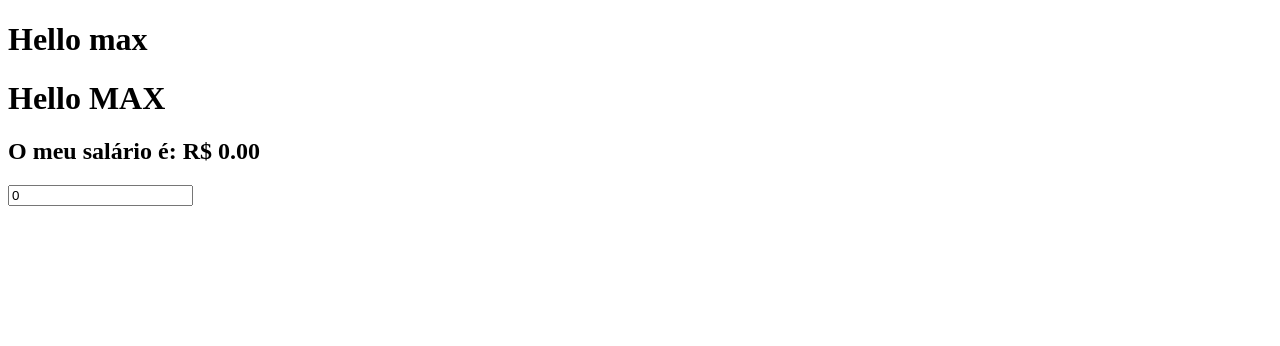
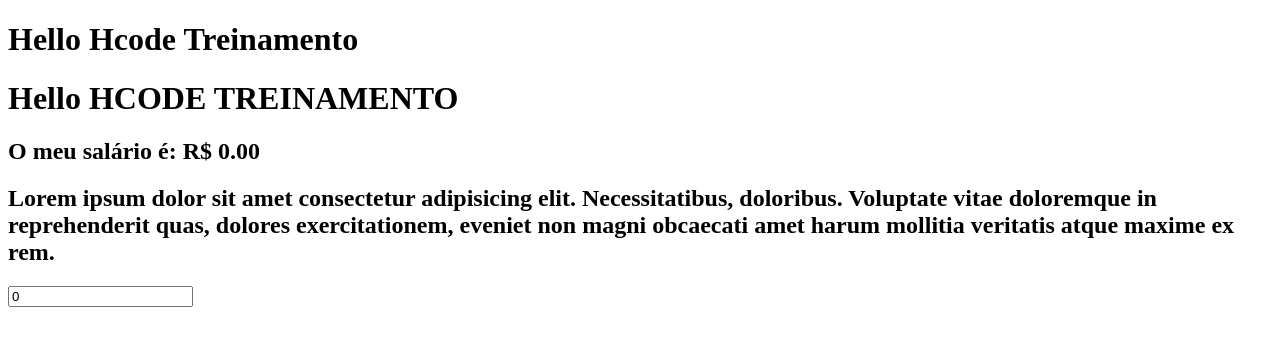
Before and after one commit to maxsanttos/Curso-Vuejs, a plain HTML site: page Curso-Vuejs-master/Filtro/index.html in a window 1280 px wide. Drawn offline with nearby package versions, Linux system fonts and the light colour scheme.

Commit message:
atualização

```diff
--- a/Curso-Vuejs-master/Filtro/index.html
+++ b/Curso-Vuejs-master/Filtro/index.html
@@ -16,6 +16,8 @@
 
         <h2>O meu salário é: {{salary | real}}</h2>
 
+        <h2>{{msg}}</h2>
+
         <input type="text" placeholder="Digite seu salário" v-model="salary">
         </div>
         <script src="https://cdn.jsdelivr.net/npm/vue@2.6.14"></script>
@@ -23,8 +25,9 @@
             let filters = new Vue({
                 el: '#filters',
                 data: {
-                    name: 'max',
-                    salary: 0
+                    name: 'Hcode Treinamento',
+                    salary: 0,
+                    msg: 'Lorem ipsum dolor sit amet consectetur adipisicing elit. Necessitatibus, doloribus. Voluptate vitae doloremque in reprehenderit quas, dolores exercitationem, eveniet non magni obcaecati amet harum mollitia veritatis atque maxime ex rem.'
 
                 },
                 filters:{
```
Also changed, not shown: README.md.
